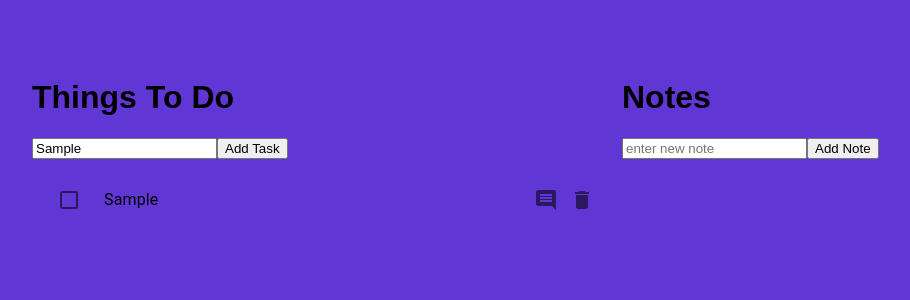
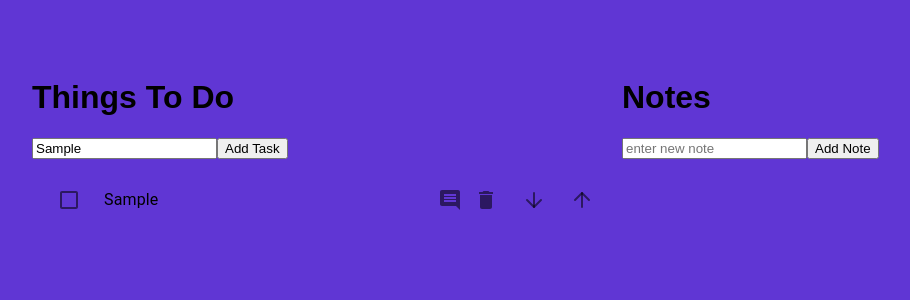
Before and after one commit to kslewis19/ToDoApp, a React (Create React App) app: page / in a window 1280 px wide. Both pictures are taken after typing "Sample" into the empty fields and a click on the button "Add Task". Shown: the top 300 px of the page, without its empty margins (18-928 px from the left). Built offline with nearby package versions, Linux system fonts and the light colour scheme.

Commit message:
added up/down icons for reorganizing (non fuct)

```diff
--- a/package.json
+++ b/package.json
@@ -11,6 +11,7 @@
     "@testing-library/user-event": "^12.8.3",
     "react": "^17.0.2",
     "react-dom": "^17.0.2",
+    "react-icons": "^4.2.0",
     "react-scripts": "4.0.3",
     "web-vitals": "^1.1.1"
   },
--- a/src/App.js
+++ b/src/App.js
@@ -130,6 +130,10 @@ function App() {
               <IconButton edge="end" aria-label="comments">
                 <CommentIcon />
               </IconButton>
+              <IconButton edge="center" aria-label="comments">
+
+              <DeleteIcon />
+                </IconButton>
             </ListItemSecondaryAction>
           </ListItem>
         );
--- a/src/TodoListItem.js
+++ b/src/TodoListItem.js
@@ -14,6 +14,8 @@ import IconButton from '@material-ui/core/IconButton';
 import CommentIcon from '@material-ui/icons/Comment';
 import DeleteIcon from '@material-ui/icons/Delete';
 import { SignalCellularNullOutlined } from '@material-ui/icons';
+import { FiArrowDown} from "react-icons/fi";
+import {FiArrowUp} from "react-icons/fi";
 
 function TodoListItem (props) {
   const [text, setText] = useState(props.value.text)
@@ -46,8 +48,13 @@ function TodoListItem (props) {
         <CommentIcon />
         </IconButton>
         <IconButton edge="center" aria-label="comments">
-
           <DeleteIcon />
+        </IconButton>
+        <IconButton edge="center" aria-label="comments">
+        <FiArrowDown/>
+        </IconButton>
+        <IconButton edge="center" aria-label="comments">
+        <FiArrowUp/>
         </IconButton>
       </ListItemSecondaryAction>
 
```
Also changed, not shown: 1 other file (tests, documents, lock files or other folders).
